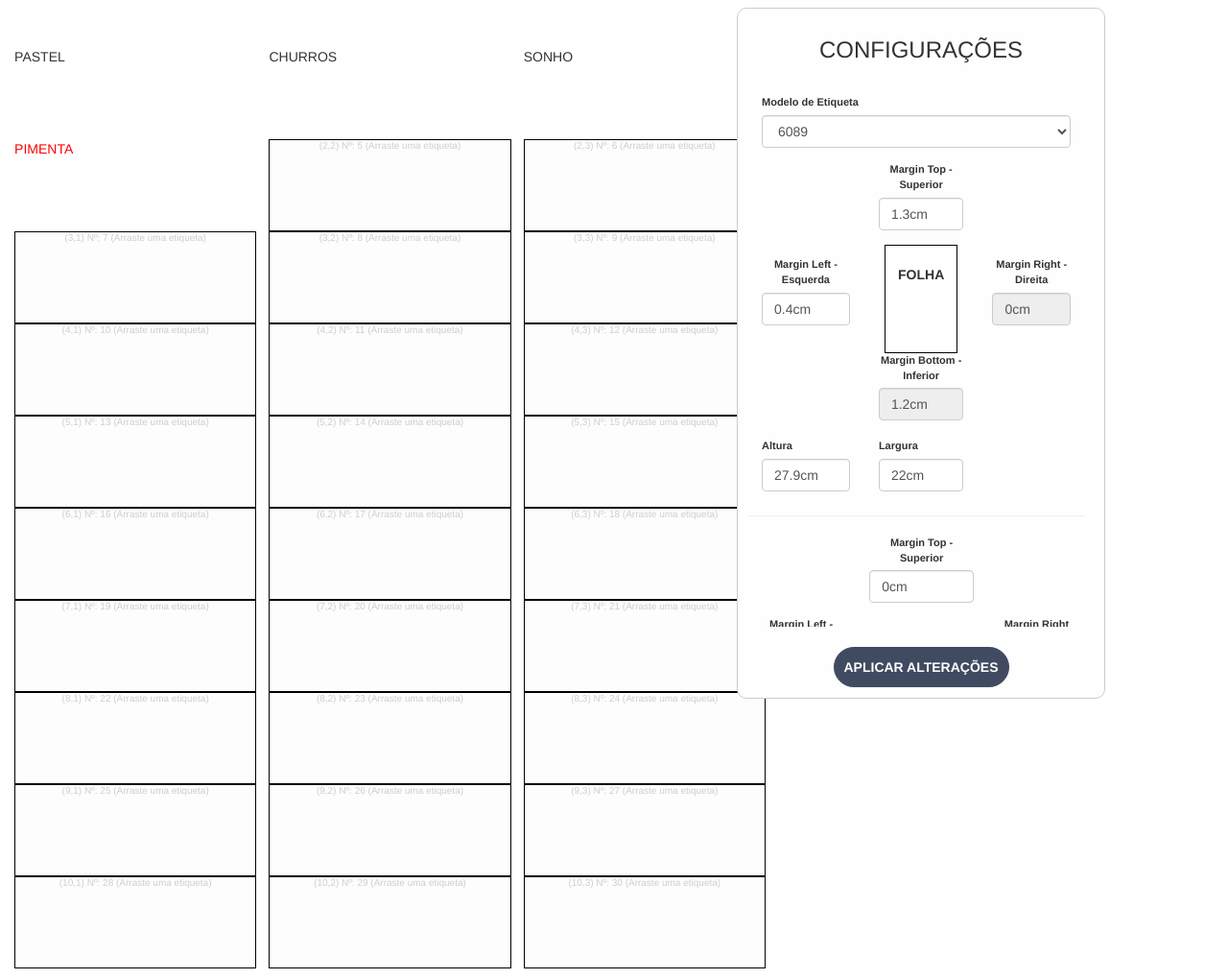
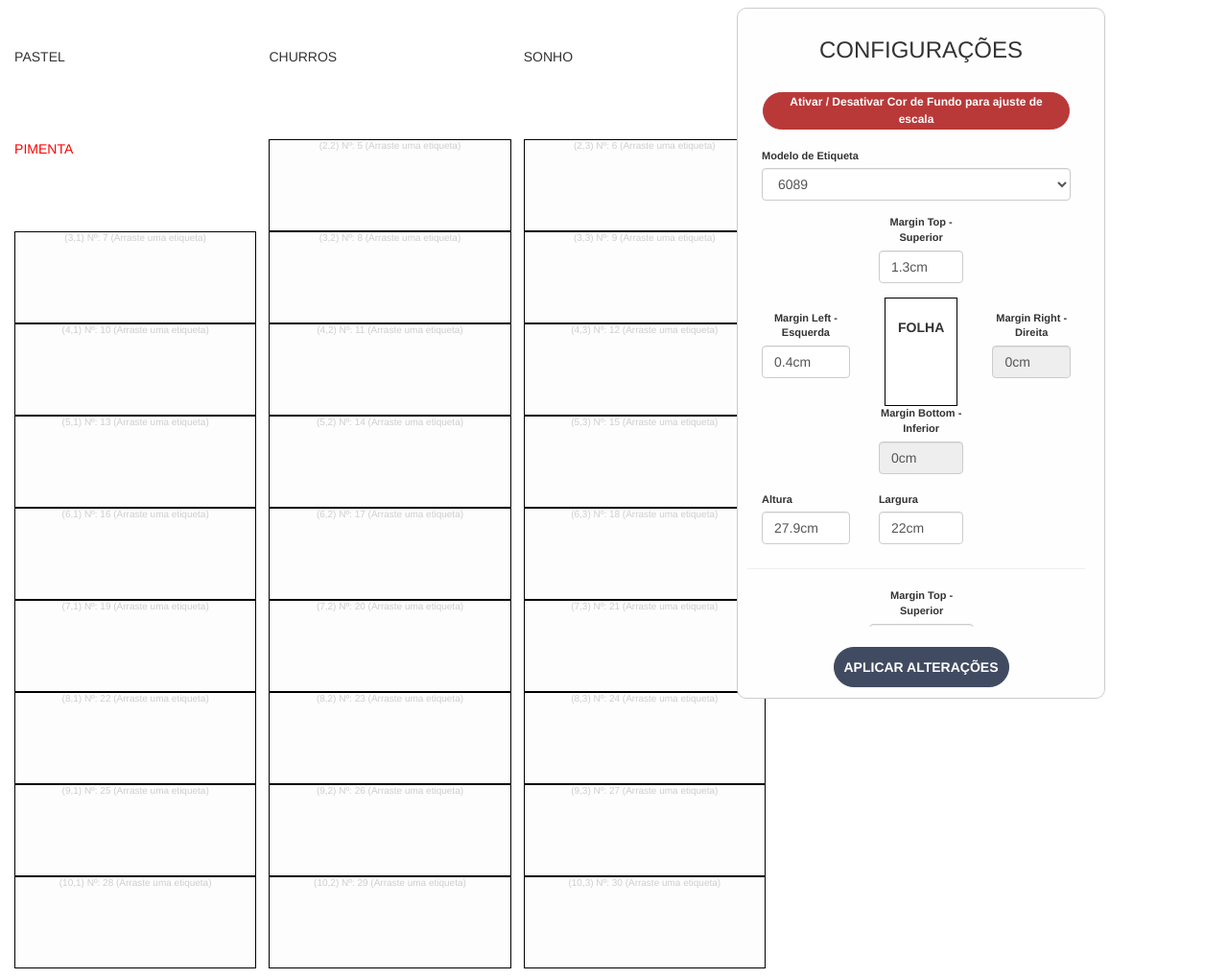
Before and after one commit to celioyutaka/etiqueta, a plain HTML site: page index.html in a window 1280 px wide. Shown: the whole page at 96% size. Drawn offline with nearby package versions, Linux system fonts and the light colour scheme.

Commit message:
Fundo para auxiliar na impressao

```diff
--- a/etiqueta.js
+++ b/etiqueta.js
@@ -10,13 +10,13 @@ var Etiqueta = function () {
 		'pLeft_folha':'0.4cm',
 		'pRight_folha':'0cm',
 		'pTop_folha':'1.3cm',
-		'pBottom_folha':'1.2cm',
+		'pBottom_folha':'0cm',
 		'w_etiqueta':'6.67cm',
 		'h_etiqueta':'2.54cm',
 		'mTop_etiqueta':'0cm',
 		'mBottom_etiqueta':'0cm',
 		'mLeft_etiqueta':'0.35cm',
-		'mRight_etiqueta':'0.35cm',
+		'mRight_etiqueta':'0cm',
 		'qtd_coluna':'3',
 		'qtd_linha':'10',
 	};
@@ -197,15 +197,15 @@ function trocarModelo(){
 	var perfilSelecionado = document.getElementById("select_modelo").value;
 
 	document.getElementById('pLeft_folha').value = lista_perfil[perfilSelecionado].pLeft_folha;
-	document.getElementById('pRight_folha').value = lista_perfil[perfilSelecionado].pRight_folha;
+	//document.getElementById('pRight_folha').value = lista_perfil[perfilSelecionado].pRight_folha;
 	document.getElementById('pTop_folha').value = lista_perfil[perfilSelecionado].pTop_folha;
-	document.getElementById('pBottom_folha').value = lista_perfil[perfilSelecionado].pBottom_folha;
+	//document.getElementById('pBottom_folha').value = lista_perfil[perfilSelecionado].pBottom_folha;
 	document.getElementById('h_folha').value = lista_perfil[perfilSelecionado].h_folha;
 	document.getElementById('w_folha').value = lista_perfil[perfilSelecionado].w_folha;
 	document.getElementById('mLeft_etiqueta').value = lista_perfil[perfilSelecionado].mLeft_etiqueta;
-	document.getElementById('mRight_etiqueta').value = lista_perfil[perfilSelecionado].mRight_etiqueta;
+	//document.getElementById('mRight_etiqueta').value = lista_perfil[perfilSelecionado].mRight_etiqueta;
 	document.getElementById('mTop_etiqueta').value = lista_perfil[perfilSelecionado].mTop_etiqueta;
-	document.getElementById('mBottom_etiqueta').value = lista_perfil[perfilSelecionado].mBottom_etiqueta;
+	//document.getElementById('mBottom_etiqueta').value = lista_perfil[perfilSelecionado].mBottom_etiqueta;
 	document.getElementById('h_etiqueta').value = lista_perfil[perfilSelecionado].h_etiqueta;
 	document.getElementById('w_etiqueta').value = lista_perfil[perfilSelecionado].w_etiqueta;
 	document.getElementById('qtd_coluna').value = lista_perfil[perfilSelecionado].qtd_coluna;
@@ -310,3 +310,18 @@ function atualizarValoresEtiqueta(){
 		cols[i].style.height = novoValorH;
 	}
 }
+
+
+function adicionarCorFundo(){
+
+	var folha = document.getElementById("folha");
+
+	if (folha.style.backgroundColor == ""){
+		folha.style.backgroundColor = "red";
+	}
+	else{
+		folha.style.backgroundColor = "";
+	}
+
+
+}
--- a/index.html
+++ b/index.html
@@ -13,7 +13,9 @@
 				<h3>CONFIGURAÇÕES</h3>
 				<br>
 				<div style="overflow-y: auto; height: calc(100% - 140px); padding-right: 10px">
-
+					<div class="form-group  col-xs-12 col-md-12" style="text-align: left;">
+						<button style="background-color: #B93939; color: #fff; border: 1px solid #B93939; margin: 1px;border-radius: 40px;padding: 1px 10px;cursor: pointer;font-weight: bold; font-size: 12px" onclick="adicionarCorFundo()" title="Na tela de preview de impressão, a folha deve ser ocupada pelo fundo vermelho. Lembre-se de deixar sem margens!">Ativar / Desativar Cor de Fundo para ajuste de escala</button>
+					</div>
 					<div class="form-group  col-xs-12 col-md-12" style="text-align: left;">
 						<label style="font-size: 11px">Modelo de Etiqueta</label>
 						<select class="form-control" id="select_modelo" onchange="trocarModelo()">
```
